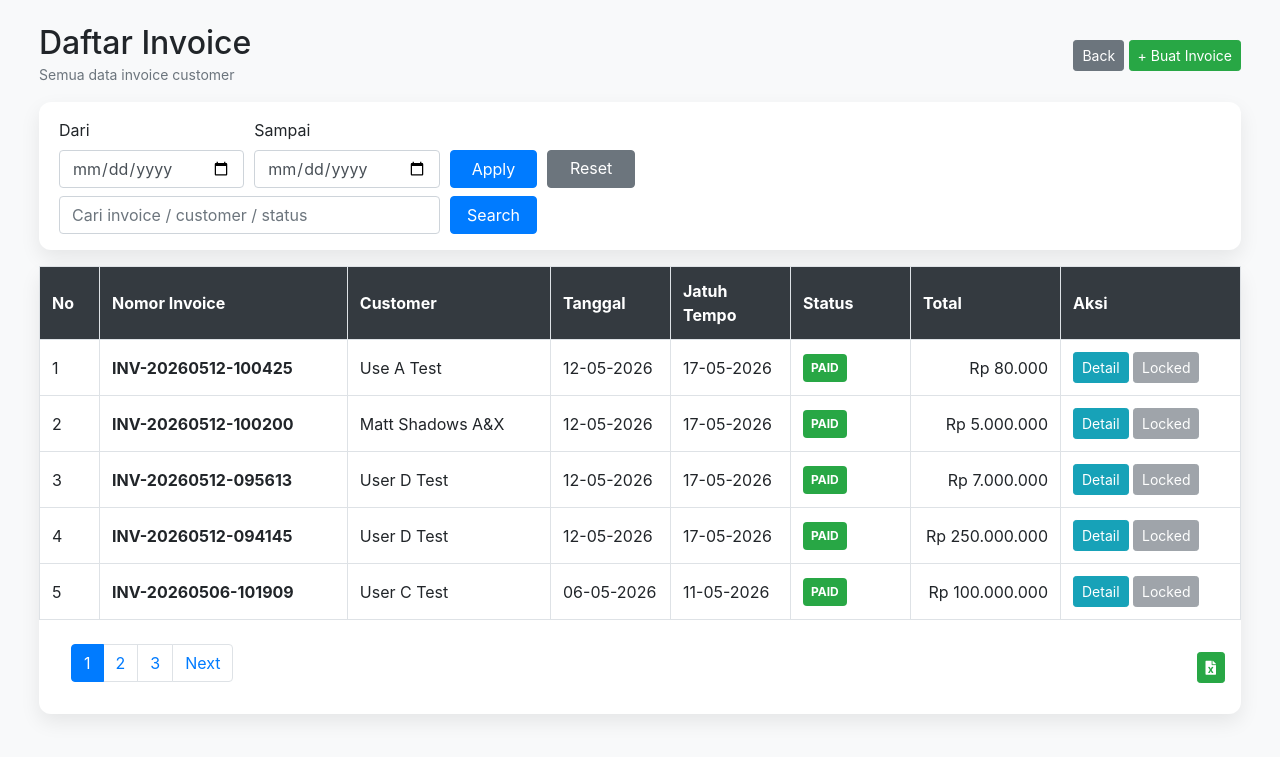
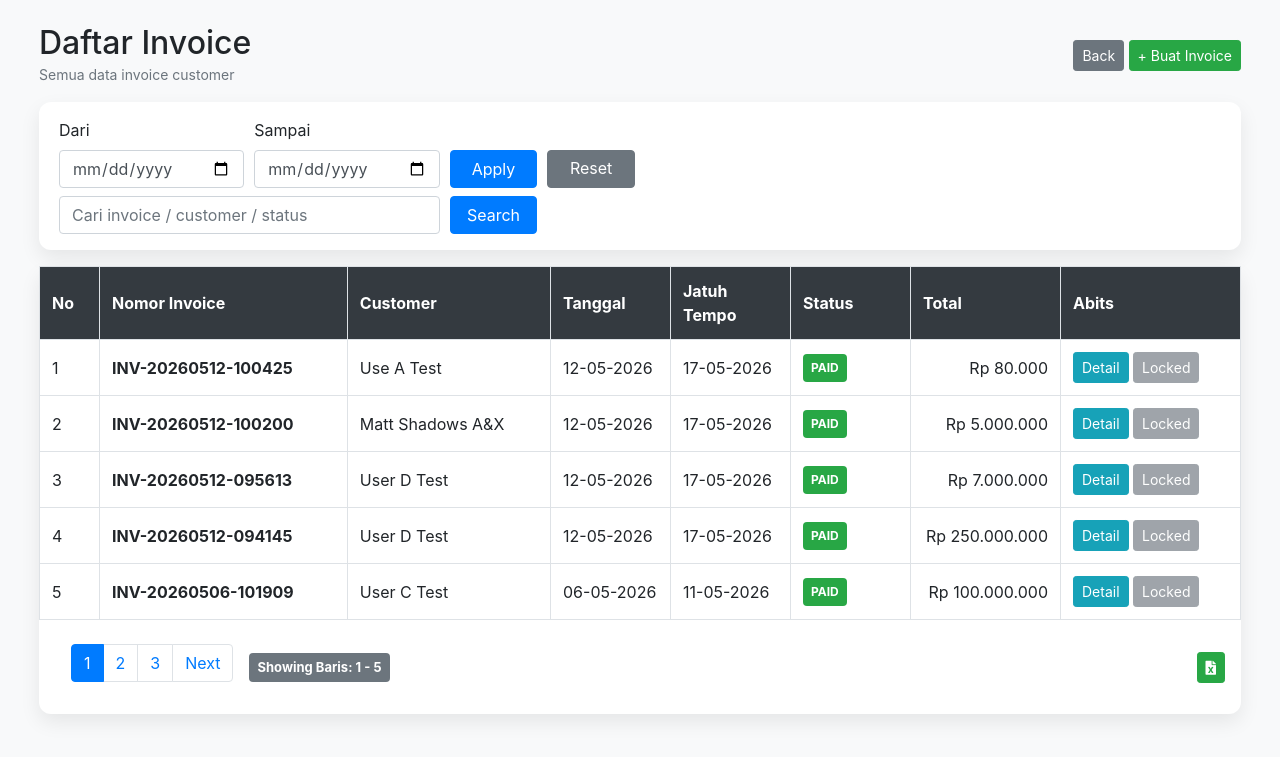
Before and after one commit to wawanhoeruman/invoiceku, a CodeIgniter app: page /invoiceku/invoice/list in a window 1280 px wide. Shown: the top 757 px of the page. Run offline with CodeIgniter, Linux system fonts and the light colour scheme; a user stored in the database is signed in; data comes from the database, SQL or seed files in the repository.

Commit message:
Fix penomoran tabel invoice berurutan otomatis via javascript

```diff
--- a/application/views/invoice/list.php
+++ b/application/views/invoice/list.php
@@ -145,14 +145,18 @@ Search
 <th width="120">Jatuh Tempo</th>
 <th width="120">Status</th>
 <th width="150">Total</th>
-<th width="180">Aksi</th>
+<th width="180">Abits</th>
 </tr>
 
+<?php
+// Kita siapkan penampung nomor halaman (nanti diisi lewat JavaScript di bawah)
+?>
 <?php $no=1; foreach($invoice as $i){ ?>
 
-<tr>
+<tr class="invoice-row">
 
-<td><?= $no++ ?></td>
+<!-- Beri class target-no agar bisa ditembak angkanya lewat script -->
+<td class="target-no"><?= $no++ ?></td>
 
 <td>
 <strong><?= $i->nomor_invoice ?></strong>
@@ -238,13 +242,18 @@ Locked
 
 </table>
 
-<!-- <div style="padding:8px 15px;">
-<?= $pagination; ?>
-</div> -->
 <div class="d-flex justify-content-between align-items-center p-3">
 
-<div>
-<?= $pagination ?>
+<div class="d-flex align-items-center" id="pagination-wrapper">
+    <!-- Tombol Pagination -->
+    <div class="mr-3">
+        <?= $pagination ?>
+    </div>
+
+    <!-- Informasi Urutan Baris Data yang Sedang Tampil -->
+    <span class="badge badge-secondary p-2" id="showing-text" style="font-size: 13px;">
+        Showing Baris: 1 - <?= count($invoice) ?>
+    </span>
 </div>
 
 <div>
@@ -266,5 +275,39 @@ class="btn btn-success btn-sm"
 
 </div>
 
+<!-- JAVASCRIPT OTOMATIS HITUNG NOMOR BARIS -->
+<script>
+document.addEventListener("DOMContentLoaded", function() {
+    // 1. Cari tombol halaman yang sedang aktif di pagination CodeIgniter kamu
+    // Biasanya menggunakan class 'active' atau tag <strong> bawaan CI
+    let activePageElement = document.querySelector('#pagination-wrapper .active, #pagination-wrapper strong, #pagination-wrapper .page-item.active a');
+
+    let currentPage = 1;
+    if (activePageElement) {
+        let pageText = activePageElement.innerText.trim();
+        if (!isNaN(pageText) && pageText !== "") {
+            currentPage = parseInt(pageText);
+        }
+    }
+
+    // 2. Tentukan limit baris data kamu (yaitu 5)
+    let limit = 5;
+    let startNo = ((currentPage - 1) * limit) + 1;
+
+    // 3. Update Kolom Nomor di Tabel secara paksa lewat Browser
+    let rows = document.querySelectorAll('.target-no');
+    rows.forEach(function(row, index) {
+        row.innerText = startNo + index;
+    });
+
+    // 4. Update Teks "Showing Baris: X - Y" di bawah samping tombol Next
+    let showingText = document.getElementById('showing-text');
+    if (showingText && rows.length > 0) {
+        let endNo = startNo + rows.length - 1;
+        showingText.innerText = "Showing Baris: " + startNo + " - " + endNo;
+    }
+});
+</script>
+
 </body>
 </html>
```
